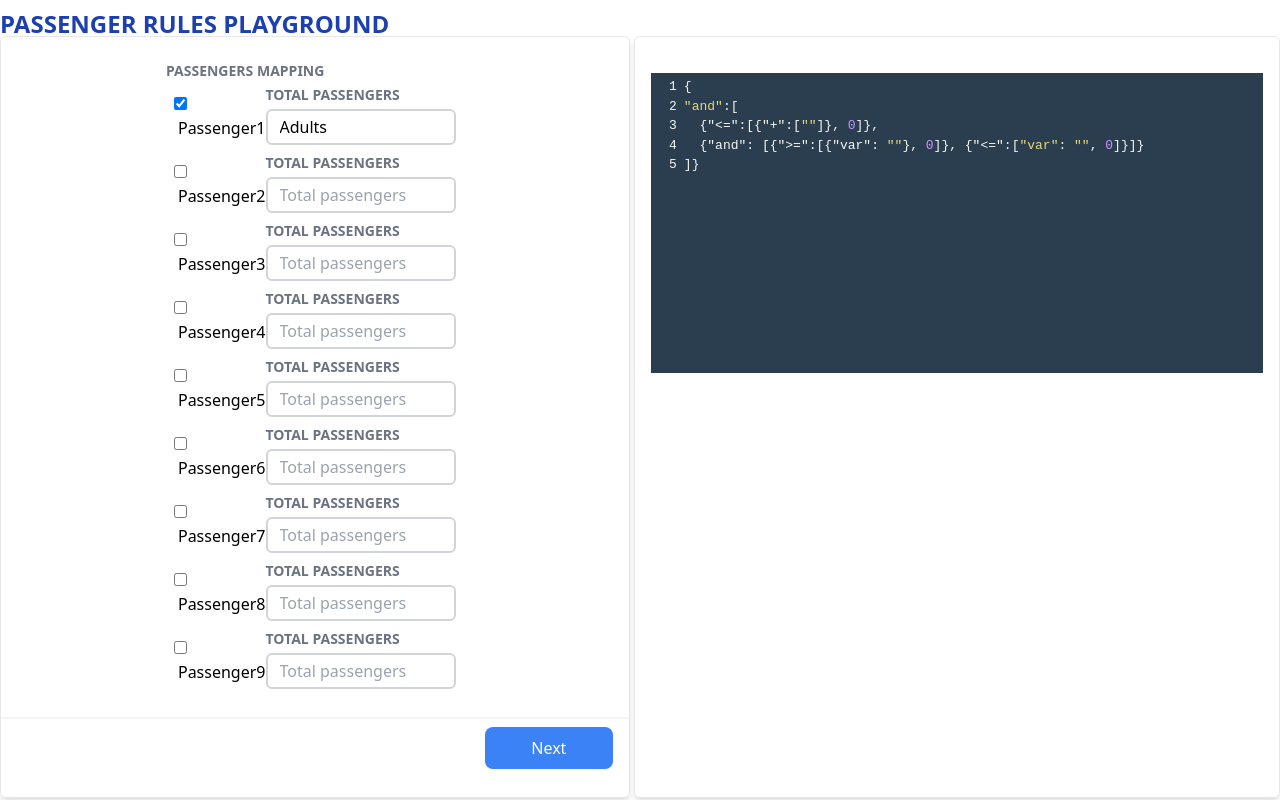
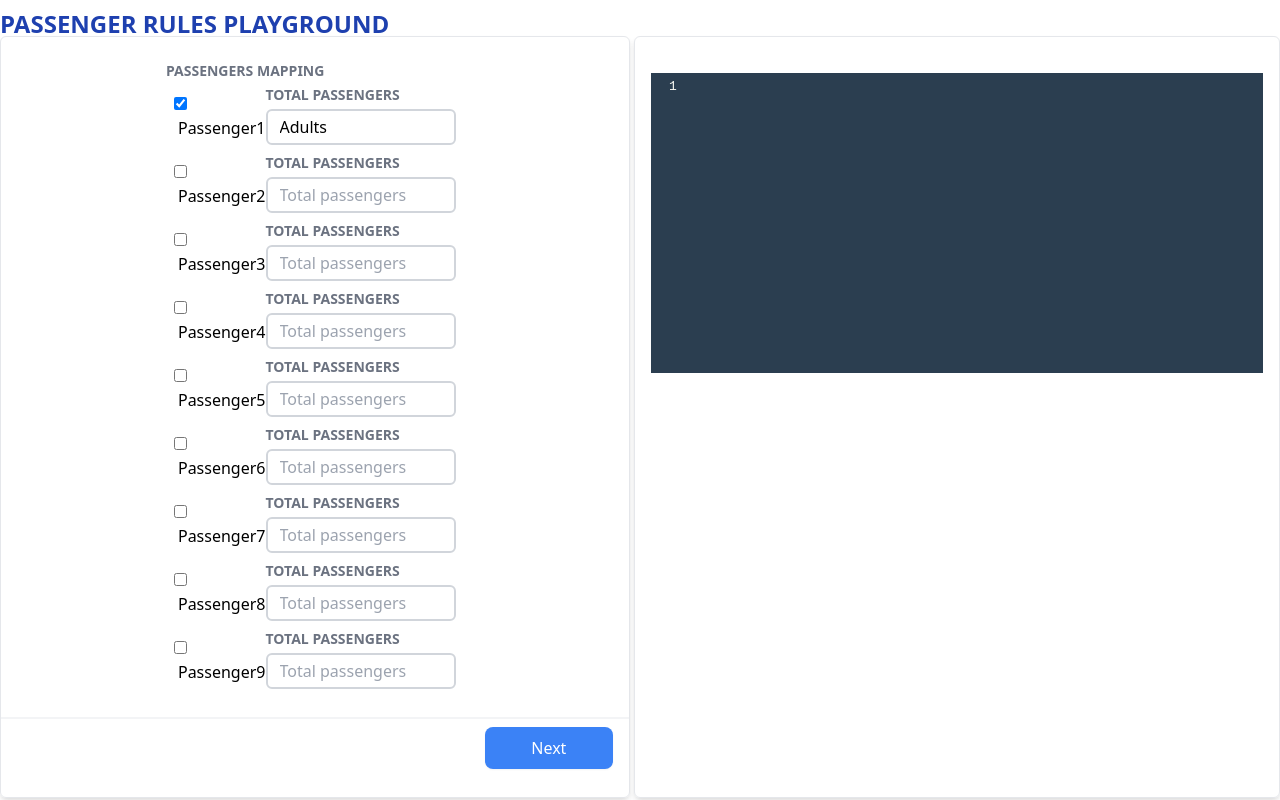
Before and after one commit to emdavidmoreno/rule-builder, a React (Create React App) app: page / in a window 1280 px wide. Built offline with nearby package versions, Linux system fonts and the light colour scheme.

Commit message:
update app with all

```diff
--- a/src/App.js
+++ b/src/App.js
@@ -24,9 +24,9 @@ function App() {
 
   const [rulesString, setRulesString] = useState(null);
 
-  useEffect(()=>{
-    setRulesString(rulesSTR(totalPassengers, passengers));
-  },[totalPassengers, passengers])
+  // useEffect(()=>{
+  //   //setRulesString(rulesSTR(totalPassengers, passengers));
+  // },[totalPassengers, passengers])
 
   const handleChangeValue = (event)=> {
     event.preventDefault();
```
